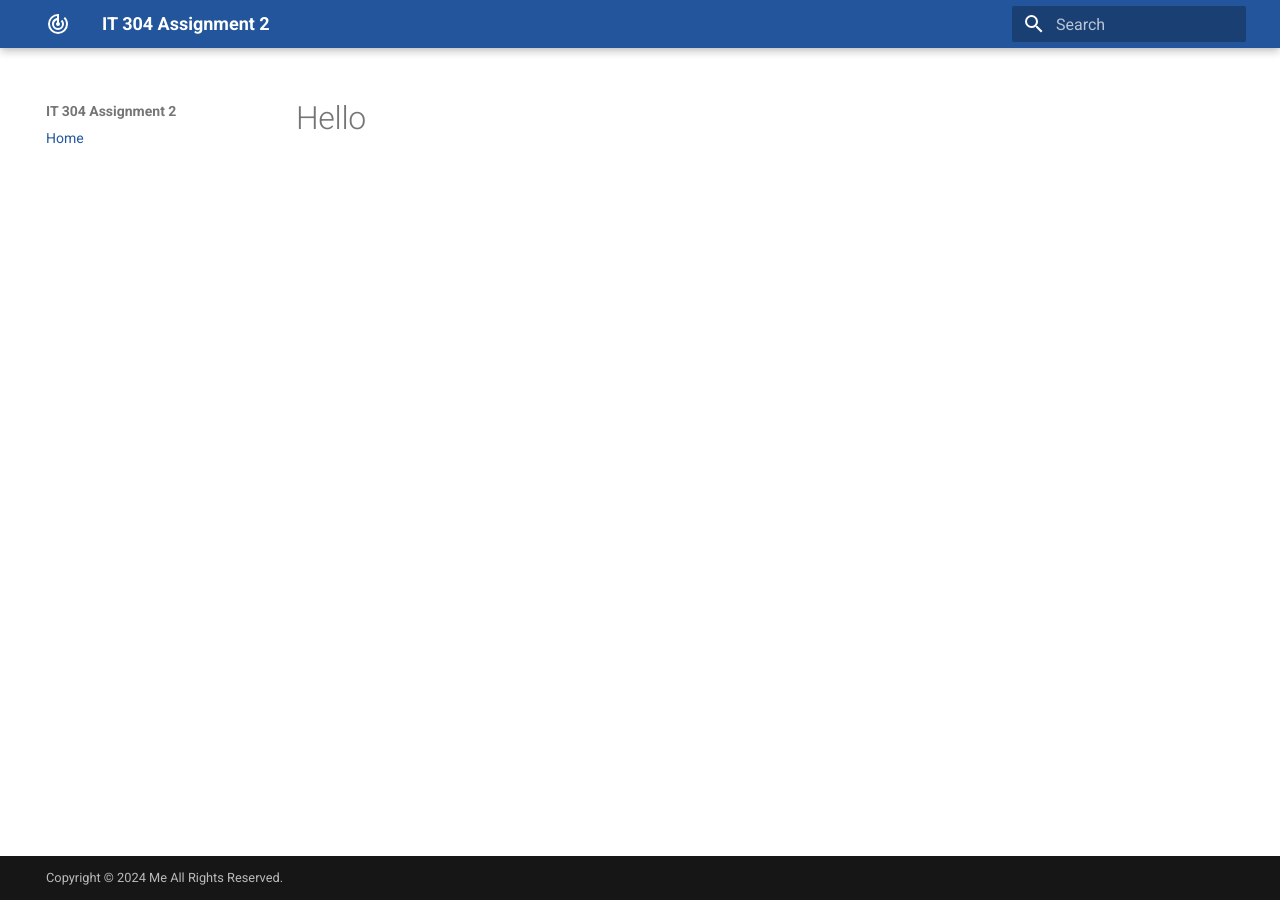
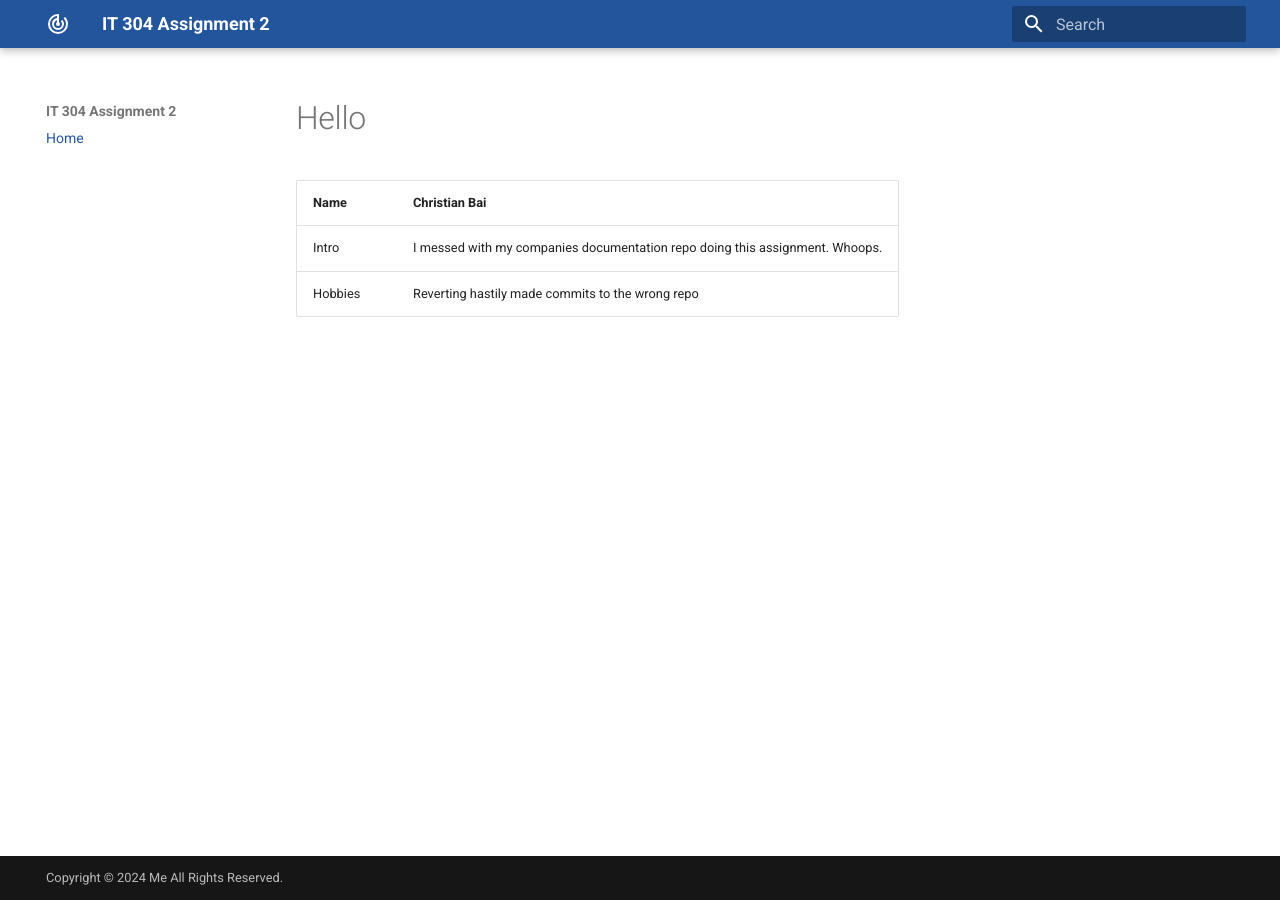
Before and after one commit to christianbai03/IT304, an MkDocs documentation site: the page built from docs/index.md, in a window 1280 px wide. Built offline with MkDocs 1.6.1 and Material for MkDocs 9.7.7, drawn with Linux system fonts in a browser that asks for light colours.

Commit message:
Update index.md

```diff
--- a/docs/index.md
+++ b/docs/index.md
@@ -1 +1,6 @@
 # Hello
+
+| Name    | Christian Bai                                                                |
+|---------|------------------------------------------------------------------------------|
+| Intro   | I messed with my companies documentation repo doing this assignment. Whoops. |
+| Hobbies | Reverting hastily made commits to the wrong repo                             |
```
